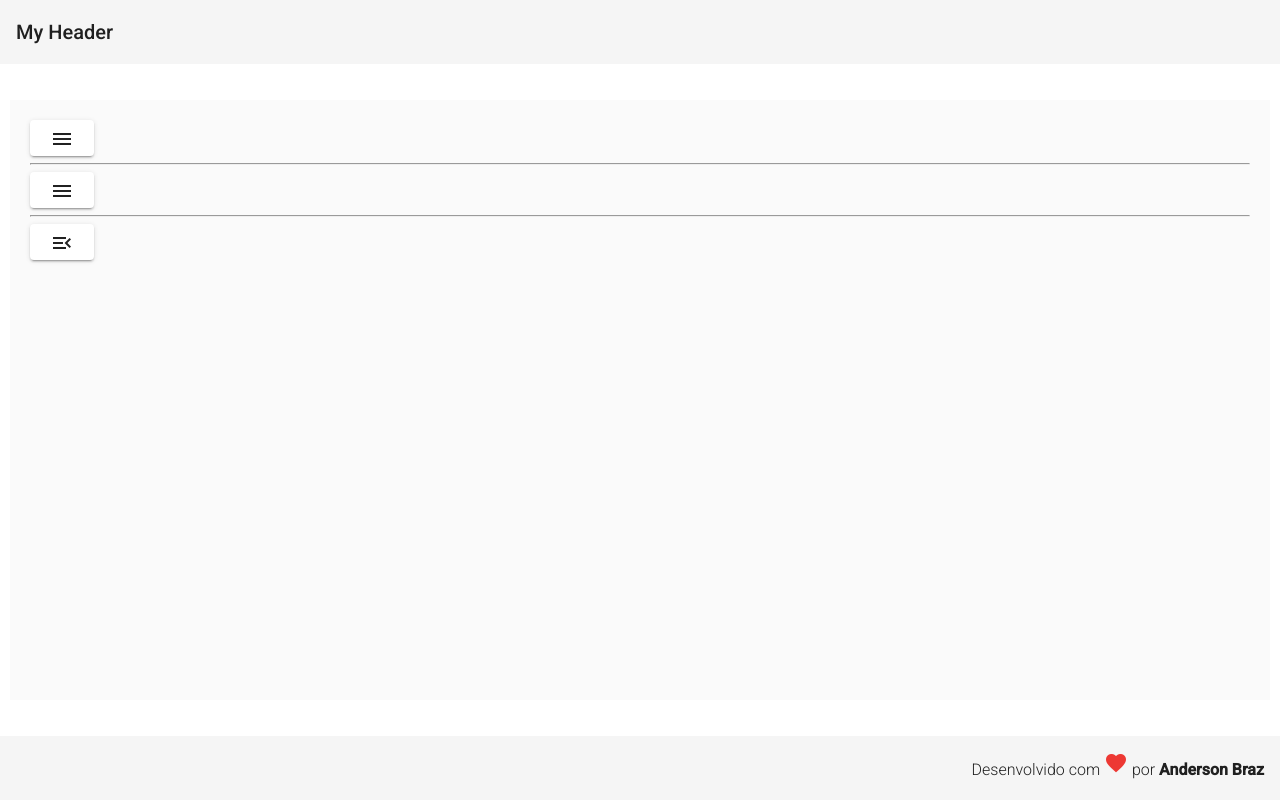
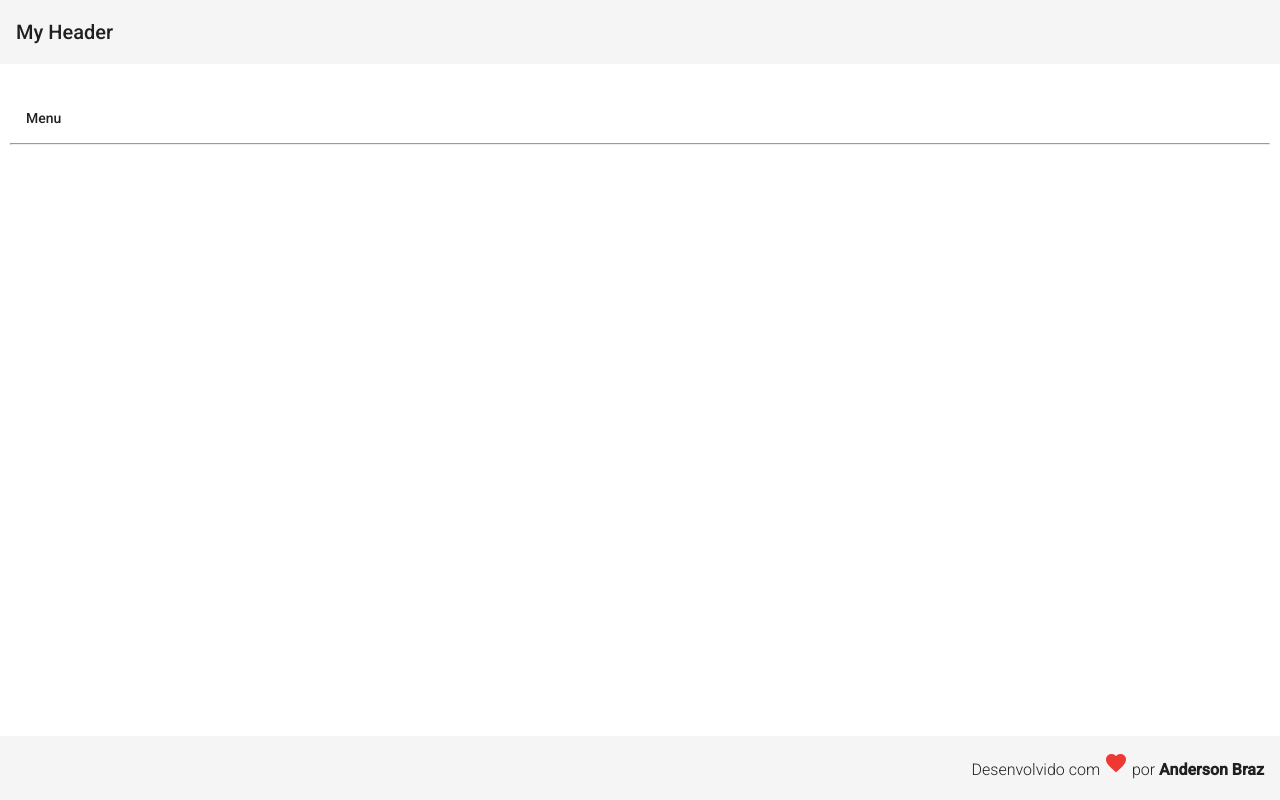
Before and after one commit to andersonbraz/angular-samples, an Angular app: page / in a window 1280 px wide. Built offline with nearby package versions, Linux system fonts and the light colour scheme.

Commit message:
Up File(s)

```diff
--- a/src/app/app.component.html
+++ b/src/app/app.component.html
@@ -1,3 +1,3 @@
 <app-header></app-header>
-<app-sidenav></app-sidenav>
+<app-menu></app-menu>
 <app-footer></app-footer>
--- a/src/app/app.module.ts
+++ b/src/app/app.module.ts
@@ -10,7 +10,8 @@ import { MatButtonToggleModule } from '@angular/material/button-toggle';
 import { MatBadgeModule } from '@angular/material/badge';
 import { MatProgressSpinnerModule } from '@angular/material/progress-spinner';
 import { MatSidenavModule } from '@angular/material/sidenav';
-import { FormsModule } from '@angular/forms'
+import { FormsModule } from '@angular/forms';
+import { MatMenuModule } from '@angular/material/menu';
 
 import { AppComponent } from './app.component';
 import { HeaderComponent } from './components/template/header/header.component';
@@ -49,7 +50,8 @@ import { MenuComponent } from './components/sample/menu/menu.component';
     MatBadgeModule,
     MatProgressSpinnerModule,
     MatSidenavModule,
-    FormsModule
+    FormsModule,
+    MatMenuModule
   ],
   providers: [],
   bootstrap: [AppComponent]
--- a/src/app/components/sample/menu/menu.component.css
+++ b/src/app/components/sample/menu/menu.component.css
@@ -0,0 +1,3 @@
+.content{
+  padding: 100px 10px 100px 10px
+}
--- a/src/app/components/sample/menu/menu.component.html
+++ b/src/app/components/sample/menu/menu.component.html
@@ -1 +1,24 @@
-<p>menu works!</p>
+<div class="content">
+
+  <mat-menu #appMenu="matMenu">
+    <button mat-menu-item [matMenuTriggerFor]="subMenuFrontend">Frontend</button>
+    <button mat-menu-item [matMenuTriggerFor]="subMenuBackend">Backend</button>
+  </mat-menu>
+
+  <button mat-flat-button [matMenuTriggerFor]="appMenu">Menu</button>
+
+  <hr />
+
+  <mat-menu #subMenuFrontend="matMenu">
+    <button mat-menu-item>Angular</button>
+    <button mat-menu-item>React</button>
+    <button mat-menu-item>Vue</button>
+  </mat-menu>
+
+  <mat-menu #subMenuBackend="matMenu">
+    <button mat-menu-item>C#</button>
+    <button mat-menu-item>Java</button>
+    <button mat-menu-item>Python</button>
+  </mat-menu>
+
+</div>
--- a/src/app/components/sample/sidenav/sidenav.component.html
+++ b/src/app/components/sample/sidenav/sidenav.component.html
@@ -14,6 +14,8 @@
       <button mat-raised-button (click)="sidenav.close()">
         <mat-icon>menu_open</mat-icon>
       </button>
+      <hr />
+      <strong>Status: </strong> {{ opened }}
     </mat-sidenav-content>
   </mat-sidenav-container>
 </div>
```
